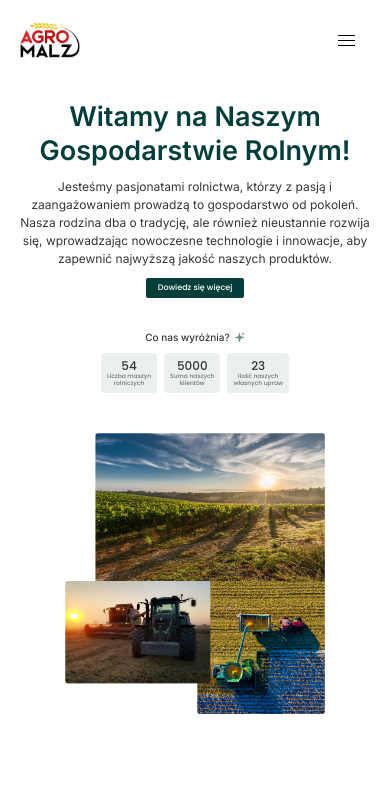
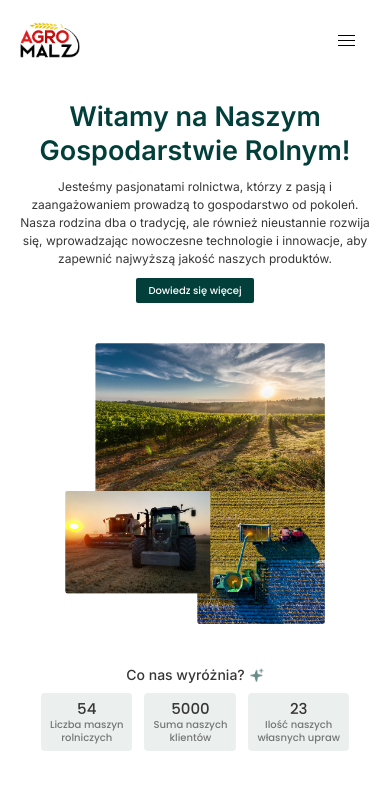
Before and after one commit to sercamembert/agromalz, a Next.js app: page / in a window 390 px wide. Shown: the top 790 px of the page. Built offline with nearby package versions, Linux system fonts and the light colour scheme.

Commit message:
fix Hero Stats on mobile

```diff
--- a/src/components/Hero/Hero.tsx
+++ b/src/components/Hero/Hero.tsx
@@ -19,8 +19,8 @@ const Hero = () => {
         <Link href="/onas" className="mx-auto md:mx-0">
           <button
             className="bg-primary text-white rounded-[2px] xl:rounded-[4px] 3xl:rounded-[5px]
-          h-[20px] md:h-[19px] lg:h-[25px] xl:h-[31px] 2xl:h-[35px] desktop:h-[38px] ultra:h-[56px]
-          font-medium font-poppins text-[8px] md:text-[8px] lg:text-[10px] xl:text-[13.62px] desktop:text-[15px] ultra:text-[23px] px-3 xl:px-6
+          h-[25px] md:h-[22px] lg:h-[25px] xl:h-[31px] 2xl:h-[35px] desktop:h-[38px] ultra:h-[56px]
+          font-medium font-poppins text-[10px] md:text-[9px] lg:text-[10px] xl:text-[13.62px] desktop:text-[15px] ultra:text-[23px] px-3 xl:px-6
            button-animation cursor-pointer
            md:w-auto md:min-w-[94px] lg:min-w-[125px] xl:min-w-[155px] 2xl:min-w-[175px] desktop:min-w-[190px] ultra:min-w-[283px]
           flex items-center justify-center
@@ -30,7 +30,9 @@ const Hero = () => {
           </button>
         </Link>
 
-        <Stats />
+        <div className="hidden md:block">
+          <Stats />
+        </div>
       </div>
       <Image
         src="/images/hero/hero.png"
@@ -39,6 +41,9 @@ const Hero = () => {
         height={952}
         className="w-full max-w-[260px] md:max-w-full mx-auto md:w-[46%] mt-[40px] md:mt-0"
       />
+      <div className="block md:hidden">
+        <Stats />
+      </div>
     </div>
   );
 };
--- a/src/components/Hero/Stats.tsx
+++ b/src/components/Hero/Stats.tsx
@@ -5,21 +5,21 @@ import StatsBlock from "./StatsBlock";
 const Stats = () => {
   return (
     <div
-      className="flex flex-col mt-[22px] md:mt-[27px] lg:mt-[36px] xl:mt-[46px] 2xl:mt-[51px] desktop:mt-[55px] ultra:mt-[82px]
+      className="flex flex-col mt-[40px] md:mt-[27px] lg:mt-[36px] xl:mt-[46px] 2xl:mt-[51px] desktop:mt-[55px] ultra:mt-[82px]
     gap-[8px] lg:gap-[12px] xl:gap-[15px] 2xl:gap-[17px] desktop:gap-[19px] ultra:gap-[28px]
     "
     >
       <div className="flex items-center justify-center md:justify-start gap-[5px]">
-        <h2 className="font-medium text-text text-[10px] md:text-[12px] lg:text-[15px] xl:text-[18px] 2xl:text-[21px] desktop:text-[23px] ultra:text-[34px]">
+        <h2 className="font-medium text-text text-[14px] md:text-[12px] lg:text-[15px] xl:text-[18px] 2xl:text-[21px] desktop:text-[23px] ultra:text-[34px]">
           Co nas wyróżnia?
         </h2>
         <Image
           src={starImg}
           alt="Co nas wyróżnia?"
-          className="w-[10px] md:w-[11px] lg:w-[14px] xl:w-[17px] 2xl:w-[20px] ultra:w-[31px]"
+          className="w-[14px] md:w-[11px] lg:w-[14px] xl:w-[17px] 2xl:w-[20px] ultra:w-[31px]"
         />
       </div>
-      <div className="flex justify-center md:justify-start gap-[7px] md:gap-[9px] lg:gap-[11px] xl:gap-[14px] 2xl:gap-[16px] desktop:gap-[17px] ultra:gap-[25px]">
+      <div className="flex justify-center md:justify-start gap-[12px] md:gap-[9px] lg:gap-[11px] xl:gap-[14px] 2xl:gap-[16px] desktop:gap-[17px] ultra:gap-[25px]">
         <StatsBlock heading="54" text="Liczba maszyn" text2="rolniczych" />
         <StatsBlock heading="5000" text="Suma naszych" text2="klientów" />
         <StatsBlock heading="23" text="Ilość naszych" text2="własnych upraw" />
--- a/src/components/Hero/StatsBlock.tsx
+++ b/src/components/Hero/StatsBlock.tsx
@@ -10,18 +10,18 @@ const StatsBlock = ({ heading, text, text2 }: Props) => {
   return (
     <div
       className="flex flex-col bg-block rounded-[4px] lg:rounded-[7px] 2xl:rounded-[10px]
-  px-[6px] md:px-[8px] lg:px-[10px] xl:px-[12px] 2xl:px-[15px] desktop:px-[16px] ultra:px-[24px]
-  py-[5px] md:py-[6px] lg:py-[9px] xl:py-[10px] 2xl:py-[12px] ultra:py-[18px]
+  px-[9px] md:px-[8px] lg:px-[10px] xl:px-[12px] 2xl:px-[15px] desktop:px-[16px] ultra:px-[24px]
+  py-[7px] md:py-[6px] lg:py-[9px] xl:py-[10px] 2xl:py-[12px] ultra:py-[18px]
   "
     >
-      <p className="text-text text-center font-poppins font-medium text-[12px] md:text-[16px] lg:text-[21px] xl:text-[26px] 2xl:text-[29px] desktop:text-[32px] ultra:text-[48px] leading-tight">
+      <p className="text-text text-center font-poppins font-medium text-[15px] md:text-[16px] lg:text-[21px] xl:text-[26px] 2xl:text-[29px] desktop:text-[32px] ultra:text-[48px] leading-tight">
         {heading}
       </p>
       <div>
-        <p className="text-text text-center opacity-65 font-poppins font-medium text-[6px] md:text-[7px] lg:text-[8px] xl:text-[10px] 2xl:text-[11px] desktop:text-[13px] ultra:text-[19px] leading-tight">
+        <p className="text-text text-center opacity-65 font-poppins font-medium text-[10px] md:text-[7px] lg:text-[8px] xl:text-[10px] 2xl:text-[11px] desktop:text-[13px] ultra:text-[19px] leading-tight">
           {text}
         </p>
-        <p className="text-text text-center opacity-65 font-poppins font-medium text-[6px] md:text-[7px] lg:text-[8px] xl:text-[10px] 2xl:text-[11px] desktop:text-[13px] ultra:text-[19px] leading-tight">
+        <p className="text-text text-center opacity-65 font-poppins font-medium text-[10px] md:text-[7px] lg:text-[8px] xl:text-[10px] 2xl:text-[11px] desktop:text-[13px] ultra:text-[19px] leading-tight">
           {text2}
         </p>
       </div>
```
